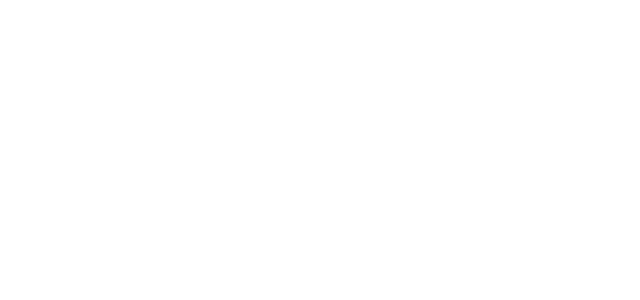
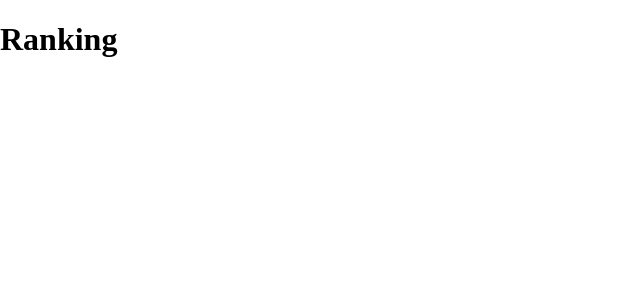
Before and after one commit to proandremelo/Trivia, a React (Create React App) app: page /ranking in a window 1280 px wide. Shown: the top 300 px of the page, without its empty margins (0-640 px from the left). Built offline with nearby package versions, Linux system fonts and the light colour scheme.

Commit message:
requisit 16 feito

```diff
--- a/src/App.js
+++ b/src/App.js
@@ -6,6 +6,7 @@ import Login from './pages/Login';
 import Game from './pages/Game';
 import Config from './pages/Config';
 import Feedback from './pages/Feedback';
+import Ranking from './pages/Ranking';
 
 export default function App() {
   return (
@@ -14,6 +15,7 @@ export default function App() {
       <Route path="/game" component={ Game } />
       <Route path="/config" component={ Config } />
       <Route path="/feedback" component={ Feedback } />
+      <Route path="/ranking" component={ Ranking } />
     </Switch>
   );
 }
--- a/src/pages/Feedback.jsx
+++ b/src/pages/Feedback.jsx
@@ -28,6 +28,9 @@ class Feedback extends Component {
         <Link to="/">
           <button type="button" data-testid="btn-play-again">Play Again</button>
         </Link>
+        <Link to="/ranking">
+          <button type="button" data-testid="btn-ranking">Ranking</button>
+        </Link>
       </section>
     );
   }
--- /dev/null
+++ b/src/pages/Ranking.jsx
@@ -0,0 +1,13 @@
+import React, { Component } from 'react';
+
+class Ranking extends Component {
+  render() {
+    return (
+      <div>
+        <h1 data-testid="ranking-title">Ranking</h1>
+      </div>
+    );
+  }
+}
+
+export default Ranking;
```
